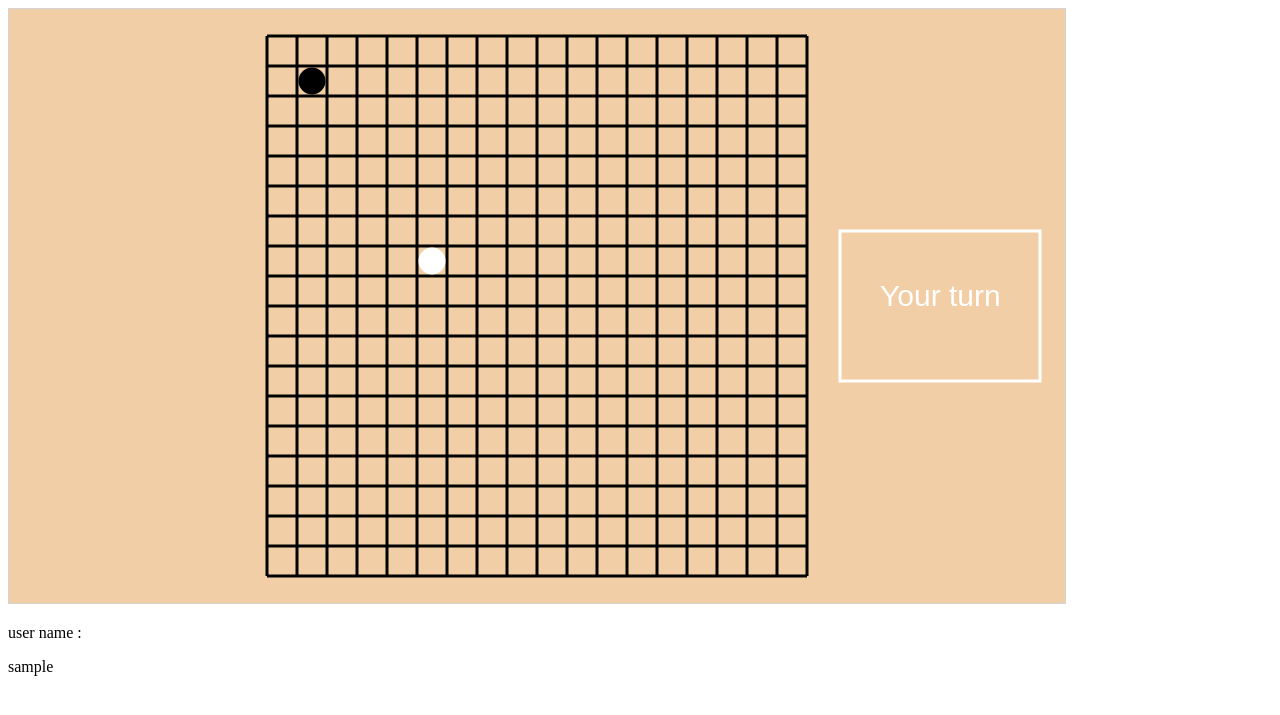
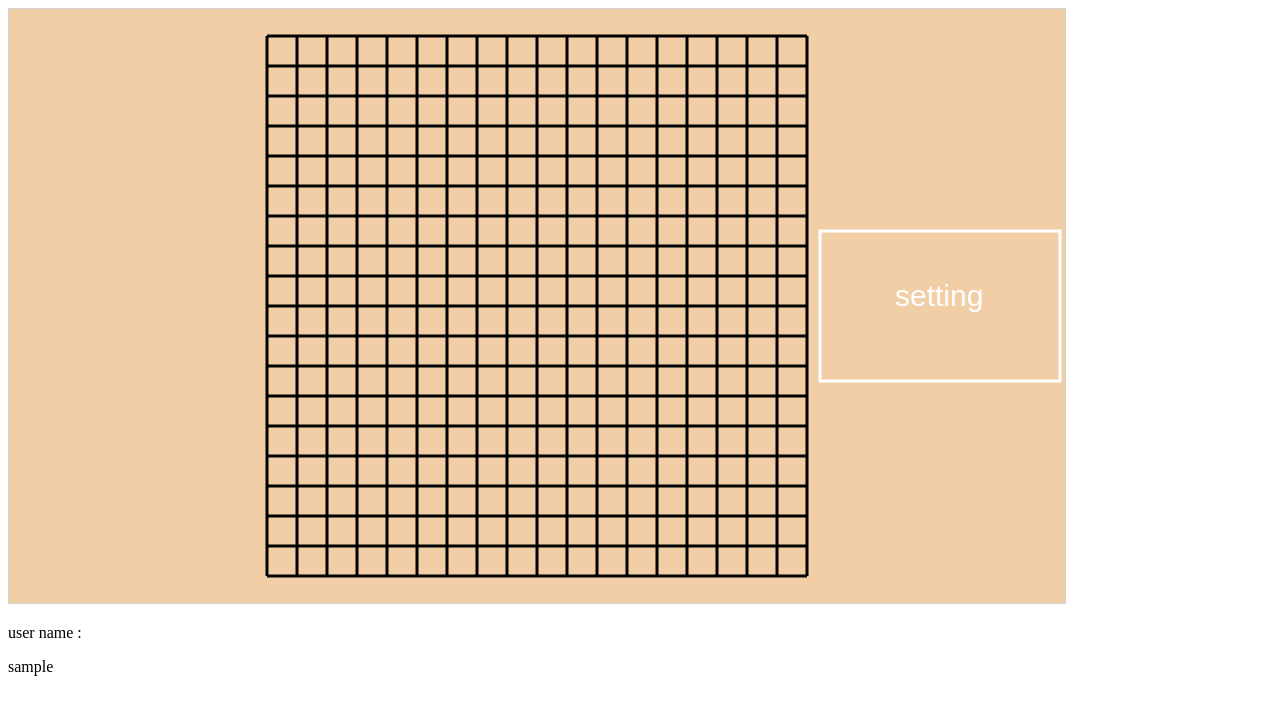
Before and after one commit to FranzLee/flaskForGomoku, a Flask app: page /gomoku in a window 1280 px wide. Shown: the top 715 px of the page. Run offline with Flask 3, Linux system fonts and the light colour scheme; the visitor is signed in with stand-in values (Sample User, id 1); some libraries are stand-ins or nearby versions.

Commit message:
Update index.html

```diff
--- a/flaskForGomoku/templates/index.html
+++ b/flaskForGomoku/templates/index.html
@@ -14,12 +14,14 @@
     socket.on('connect', () => {
         var userName = document.getElementById("userName").innerHTML;
         socket.emit('message', {"userId": userName});
+        socket.emit('join', {"userId": userName});
     });
     socket.on('setting', (data) => {
         playerSetting.color = data.color;
         playerSetting.status = data.status;
     });
     socket.on('start', (data) => {
+        console.log("start");
         if(playerSetting.color == "black") {
             playerSetting.status = "Your turn";
         }
@@ -29,13 +31,13 @@
     });
     socket.on('newLoc', (data) => {
         playerSetting.status = data.status;
-        if(playerSetting.color = "white") {
+        if(playerSetting.color == "white") {
             black.push(new blacks(data.loc[0], data.loc[1]));
             if(black[black.length - 1].checkWin()) {
                 endGame("black");
             }
         }
-        else if(playerSetting.color = "black") {
+        else if(playerSetting.color == "black") {
             white.push(new whites(data.loc[0], data.loc[1]));
             if(white[white.length - 1].checkWin()) {
                 endGame("white");
@@ -139,7 +141,9 @@ function updateGameArea() {
 
     if(myGameArea.mouseDown && (playerSetting.status == "Your turn") && (gomokuBoard[myGameArea.mouseXPoint][myGameArea.mouseYPoint] == 0)) {
         myGameArea.mouseDown = false;
-        // playerSetting.status = "other";
+        var userName = document.getElementById("userName").innerHTML;
+        socket.emit('newLoc', {"loc" : [myGameArea.mouseXPoint, myGameArea.mouseYPoint], "status" : "Your turn", "userId" : userName});
+        playerSetting.status = "Opponent's turn";
         if(playerSetting.color == "white") {
             white.push(new whites(myGameArea.mouseXPoint, myGameArea.mouseYPoint));
             if(white[white.length - 1].checkWin()) {
@@ -152,8 +156,6 @@ function updateGameArea() {
                 endGame("black");
             }
         }
-        playerSetting.status = "Opponent's turn";
-        socket.emit('newLoc', {loc : [myGameArea.mouseXPoint, myGameArea.mouseYPoint], status : "Your turn"});
     }
 
     myGameArea.frame += 1;
@@ -425,7 +427,7 @@ class text {
             this.y = myGameArea.canvas.height / 2;
         }
         else if(playerSetting.status == "Opponent's turn") {
-            this.x = myGameArea.canvas.width - 200;
+            this.x = myGameArea.canvas.width - 230;
             this.y = myGameArea.canvas.height / 2;
         }
         else if(playerSetting.status == "You won") {
@@ -434,6 +436,14 @@ class text {
         }
         else if(playerSetting.status == "You lose") {
             this.x = myGameArea.canvas.width - 175;
+            this.y = myGameArea.canvas.height / 2;
+        }
+        else if(playerSetting.status == "setting") {
+            this.x = myGameArea.canvas.width - 170;
+            this.y = myGameArea.canvas.height / 2;
+        }
+        else if(playerSetting.status == "wait for opponent") {
+            this.x = myGameArea.canvas.width - 237;
             this.y = myGameArea.canvas.height / 2;
         }
         var ctx = myGameArea.context;
@@ -488,10 +498,7 @@ function startGame() {
     for(var i = 0; i < 19; i++) {
         lines.push(new line(startX, startY + (30 * i), startX + (18 * 30), startY + (30 * i)))
     }
-    black.push(new blacks(1, 1));
-    white.push(new whites(5, 7));
-    playerSetting.status = "Your turn"; // 晚點刪掉
-    textAndBlocks.push(new block(myGameArea.canvas.width - 225, myGameArea.canvas.height / 2 - 75, 200, 150));
+    textAndBlocks.push(new block(myGameArea.canvas.width - 245, myGameArea.canvas.height / 2 - 75, 240, 150));
     textAndBlocks.push(new text());
 }
 </script>
```
